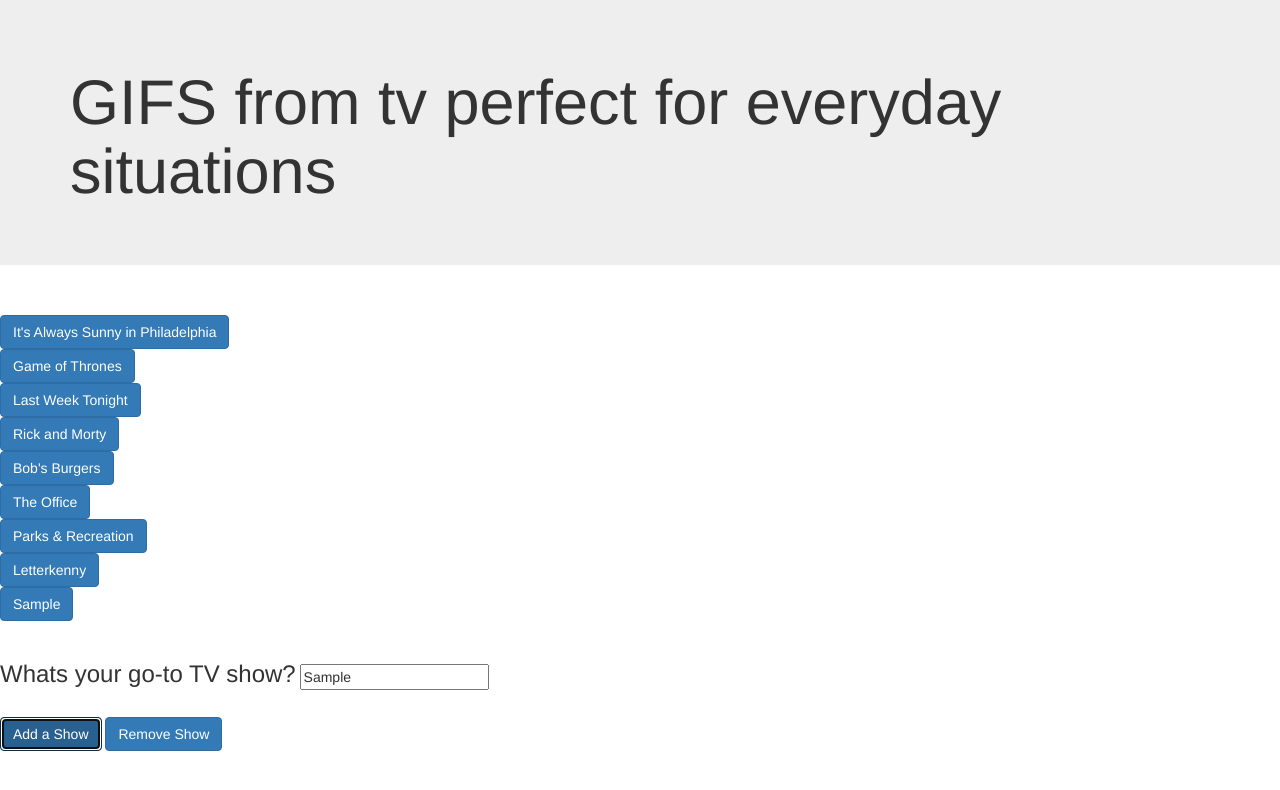
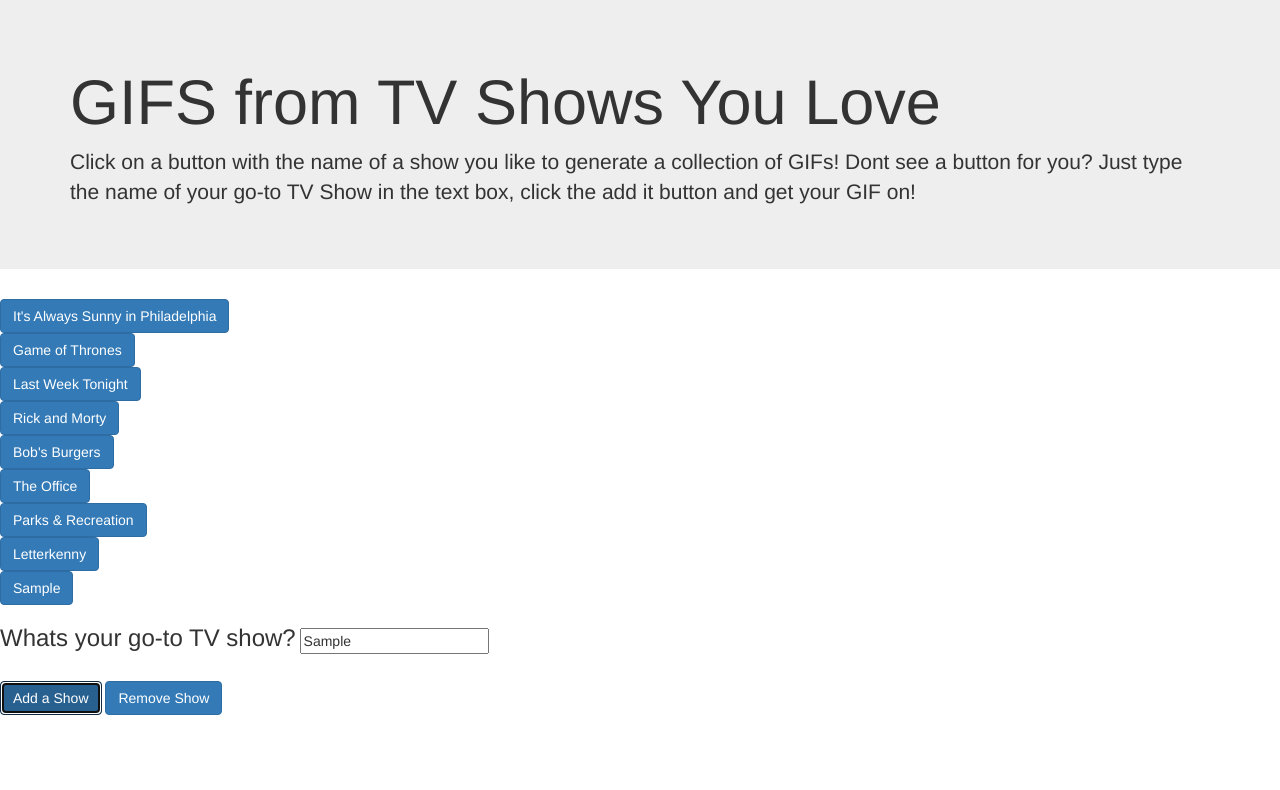
Before and after one commit to LanDonJuan17/GIPHY-API, a plain HTML site: page index.html in a window 1280 px wide. Both pictures are taken after typing "Sample" into the empty fields and a click on the input "Add a Show". Drawn offline with nearby package versions, Linux system fonts and the light colour scheme.

Commit message:
played around with the html and finetuned the js

```diff
--- a/assets/css/style.css
+++ b/assets/css/style.css
@@ -1,9 +1,5 @@
 #gifButtons{
-    display: inline;
+    display: flex;
     text-align: center;
 
 }
-
-#gifsView {
-
-}
--- a/assets/javascript/app.js
+++ b/assets/javascript/app.js
@@ -4,48 +4,50 @@
 
 
 
-    function displayGifButtons() {
-        $("#gifButtons").empty();
+    function createShowBtns() {
+        $("#gifBtns").empty();
         for (var i = 0; i < topic.length; i++) {
-            var gifButton = $("<button>");
-            gifButton.addClass("show");
-            gifButton.addClass("btn btn-primary")
-            gifButton.attr("data-name", topic[i]);
-            gifButton.text(topic[i]);
-            $("#gifButtons").append(gifButton);
+            var gifBtn = $("<button>");
+            gifBtn.addClass("show");
+            gifBtn.addClass("btn btn-primary")
+            gifBtn.attr("data-name", topic[i]);
+            gifBtn.text(topic[i]);
+            $("#gifBtns").append(gifBtn);
         }
     }
 
 
 
-    function addNewButton() {
+    function addNewBtn() {
         $("#addGif").on("click", function () {
-            var show = $("#topicInput").val().trim();
+            var show = $("#textInput").val().trim();
             if (show == "") {
                 return false;
             }
             topic.push(show);
 
-            displayGifButtons();
+            createShowBtns();
             return false;
         });
     }
 
 
-    function removeLastButton() {
+    function removeLastBtn() {
         $("removeGif").on("click", function () {
             topic.pop(show);
-            displayGifButtons();
+
+            createShowBtns();
             return false;
         });
+    }
 
-    }
+
 
 
 
     function displayGifs() {
         var show = $(this).attr("data-name");
-        var queryURL = "https://api.giphy.com/v1/gifs/search?q=" + show + "&api_key=lbz4p2rvwHS0IhiaxWWEbVSfOfSINOb0";
+        var queryURL = "https://api.giphy.com/v1/gifs/search?q=" + show + "&api_key=lbz4p2rvwHS0IhiaxWWEbVSfOfSINOb0" + "&limit=10";
 
         $.ajax({
             url: queryURL,
@@ -74,8 +76,9 @@
 
                     gifImage.attr("data-animate", results[i].images.fixed_height_small.url);
 
+                    gifImage.addClass("image");
                     gifImage.attr("data-state", "still");
-                    gifImage.addClass("image");
+
                     gifDiv.append(gifImage);
 
                     $("#gifsView").prepend(gifDiv);
@@ -85,9 +88,10 @@
 
 
 
-    displayGifButtons();
-    addNewButton();
-    removeLastButton();
+    createShowBtns();
+    addNewBtn();
+    removeLastBtn();
+
 
 
 
@@ -102,7 +106,5 @@
             $(this).attr('src', $(this).data('still'));
             $(this).attr('data-state', 'still');
         }
-
     });
-
 });
--- a/index.html
+++ b/index.html
@@ -2,53 +2,58 @@
 <html>
 
 <head>
+
     <meta charset="utf-8">
+    <meta name="viewport" content="width=device-width, initial-scale=1.0">
+    <meta http-equiv="X-UA-Compatible" content="ie=edge">
     <title>You can Has TV GIFs</title>
-
     <link rel="stylesheet" href="https://maxcdn.bootstrapcdn.com/bootstrap/3.3.7/css/bootstrap.min.css"
         integrity="sha384-BVYiiSIFeK1dGmJRAkycuHAHRg32OmUcww7on3RYdg4Va+PmSTsz/K68vbdEjh4u" crossorigin="anonymous">
+    <link rel="stylesheet" type="text/css" href="assets/css/style.css">
 
-
-
-    <link rel="stylesheet" type="text/css" href="assets/css/style.css">
 </head>
 
 <body>
 
 
-    <div class="jumbotron">
+    <div class="jumbotron jumbotron-fluid">
         <div class="container">
-            <h1>GIFS from tv perfect for everyday situations</h1>
+            <h1 class="display-4">GIFS from TV Shows You Love</h1>
+            <p class="lead">Click on a button with the name of a show you like to generate a collection of GIFs! Dont
+                see a button for you? Just type the name of your go-to TV Show in the text box, click the add it button
+                and get your GIF on!</p>
         </div>
     </div>
 
-    <div id="gifButtons" class="container">
-        <div class="row">
+    <div id="gifBtns" class="d-flex align-content-start flex-wrap">
 
-        </div>
+
+
+
     </div>
+
+
     <div class="form-group">
-        <label for="topicInput">
+        <label for="textInput">
             <h3>Whats your go-to TV show?</h3>
         </label>
-        <input type="text" id="topicInput">
+        <input type="text" id="textInput">
     </div>
-    <input id="addGif" type="submit" value="Add a Show" class="btn btn-primary">
+    <input id="addGif" type="submit" value="Add a Show" class="btn btn-primary" display="inline">
 
     <input id="removeGif" type="submit" value="Remove Show" class="btn btn-primary">
     </form>
-    <div class="container">
+    <div class="d-flex flex-wrap">
+        <div id="gifsView" class="d-flex align-content-start flex-wrap">
 
-
-        <div id="gifsView">
         </div>
 
     </div>
 
 
-    <form id="gifForm" role="form">
-        </div>
-        </div>
+
+    </div>
+    </div>
 
 
 
@@ -56,12 +61,12 @@
 
 
 
-        <script src="https://code.jquery.com/jquery-3.1.1.min.js"
-            integrity="sha256-hVVnYaiADRTO2PzUGmuLJr8BLUSjGIZsDYGmIJLv2b8=" crossorigin="anonymous"></script>
+    <script src="https://code.jquery.com/jquery-3.1.1.min.js"
+        integrity="sha256-hVVnYaiADRTO2PzUGmuLJr8BLUSjGIZsDYGmIJLv2b8=" crossorigin="anonymous"></script>
 
 
 
-        <script type="text/javascript" src="assets/javascript/app.js"></script>
+    <script type="text/javascript" src="assets/javascript/app.js"></script>
 
 
 
```
Also changed, not shown: Untitled-1.html (added).
